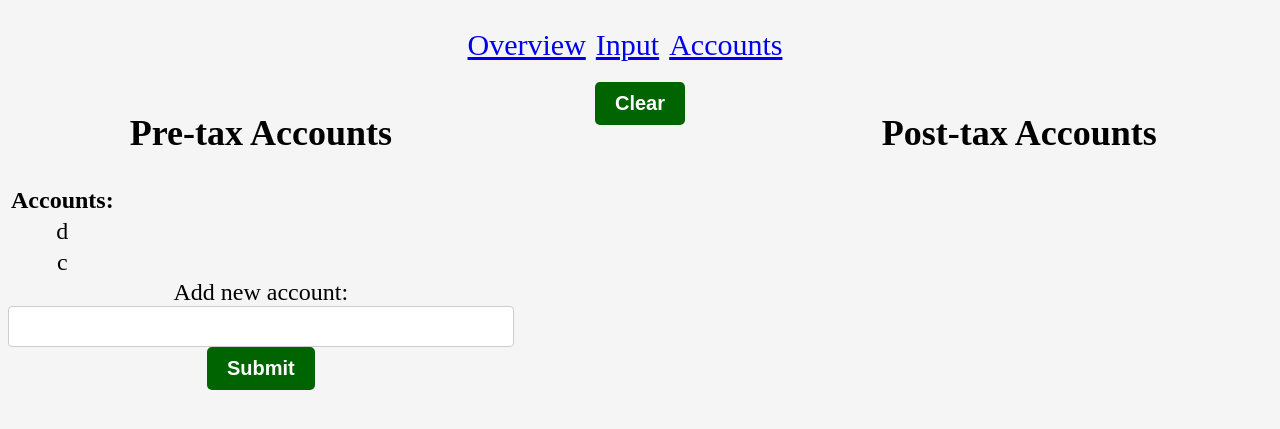
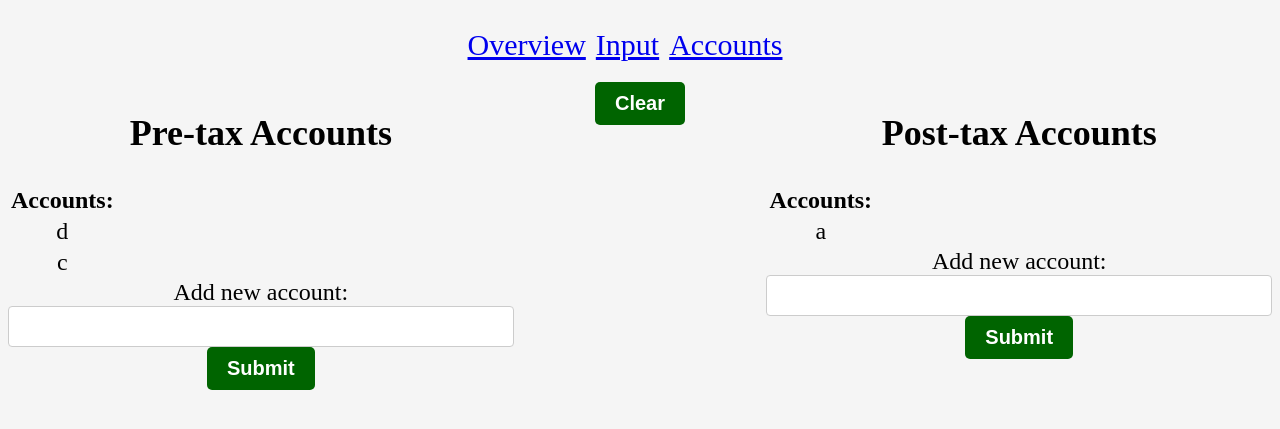
Before and after one commit to shu-fang/shu-fang.github.io, a Flask app: page /accounts in a window 1280 px wide. Shown: the top 429 px of the page. Run offline with Flask 2, Linux system fonts and the light colour scheme; data comes from the database, SQL or seed files in the repository; both versions use the stored data as it was after the commit.

Commit message:
input box for adding post tax accounts

```diff
--- a/app/app.py
+++ b/app/app.py
@@ -20,18 +20,19 @@ def index():
     return render_template('index.html', account_balances=accounts_data, total_balance=total_balance)
 
 @app.route('/get_pretax_accounts')
-def get_pretax_accounts():
+def get_pretax_accounts(tax_status):
     conn = db_connection('accounts')
     cursor = conn.cursor()
-    cursor.execute("SELECT name FROM accounts WHERE tax_status = 'pre-tax'")
+    cursor.execute("SELECT name FROM accounts WHERE tax_status = '" + tax_status + "'")
     accounts = cursor.fetchall()
     conn.close()
     return accounts
 
 @app.route('/accounts')
 def accounts():
-    pretax_accounts = get_pretax_accounts()
-    return render_template('accounts.html', pretax_accounts=pretax_accounts)
+    pretax_accounts = get_pretax_accounts('pre-tax')
+    posttax_accounts = get_pretax_accounts('post-tax')
+    return render_template('accounts.html', pretax_accounts=pretax_accounts, posttax_accounts = posttax_accounts)
 
 @app.route('/input', methods=['GET','POST'])
 def input():
@@ -46,7 +47,7 @@ def input():
     conn.close()
 
     # get pretax accounts
-    pretax_accounts = get_pretax_accounts()
+    pretax_accounts = get_pretax_accounts("pre-tax")
     return render_template('input.html', pretax_accounts=pretax_accounts, entries=entries, cursor=cursor)
 
 @app.route('/submit', methods=['POST'])
@@ -56,7 +57,7 @@ def submit():
     cursor = conn.cursor()
     new_name = request.form['accountName']
     new_type = "placeholder"
-    new_tax_status = "pre-tax"
+    new_tax_status = request.form['tax_status']
     sql = """INSERT INTO accounts (name, type, tax_status)
                 VALUES (?, ?, ?)"""
     cursor = cursor.execute(sql, (new_name, new_type, new_tax_status))
--- a/app/db.py
+++ b/app/db.py
@@ -63,6 +63,7 @@ def add_entry(request):
     values = ', '.join(['?'] * len(accounts))
     sql_query = f"INSERT INTO entries ({columns}, date) VALUES ({values}, ?)"
     params = list(accounts.values()) + [date.today()]
+    print(list(accounts.values()))
     # Execute the SQL query and commit the changes to the database
     cursor.execute(sql_query, params)
     conn.commit()
@@ -85,5 +86,6 @@ def update_account_balance(request):
 
     cursor.execute("SELECT name, balances FROM accounts")
     conn.close()
+
 make_entries_table()
 make_accounts_table()
--- a/app/static/js/script.js
+++ b/app/static/js/script.js
@@ -1,5 +1,5 @@
 
-function displayAccount(event) {
+function displayAccount(event, tableid) {
     event.preventDefault();
 
     // update table whenever new account is added
@@ -16,7 +16,7 @@ function displayAccount(event) {
         return response.json();
     })
     .then(data => {
-        var table = document.querySelector('#pretax-accounts');
+        var table = document.querySelector(`#${tableid}`);
         var row = table.insertRow(-1);
         var cell = row.insertCell(0);
         cell.textContent = data.name;
--- a/app/templates/accounts.html
+++ b/app/templates/accounts.html
@@ -29,15 +29,34 @@
                     {% endfor %}
                 </table>
                 <div class="userInput">
-                    <form method="POST" action="{{ url_for('submit')}}" id="accountForm" onsubmit="return displayAccount(event)">
+                    <form method="POST" action="{{ url_for('submit')}}" id="accountForm" onsubmit="return displayAccount(event, 'pretax-accounts')">
                         <label for="accountName">Add new account:</label>
                         <input type="text" id="accountName" name="accountName">
+                        <input type="hidden" name="tax_status" value="pre-tax">
                         <button id="addPretax"> Submit </button>
                     </form>
                 </div>
             </div>
             <div class="posttax-element">
                 <h2 id="posttax">Post-tax Accounts</h2>
+                <table id="posttax-accounts">
+                    <tr>
+                        <th>Accounts:</th>
+                    </tr>
+                    {% for account in posttax_accounts %}
+                    <tr>
+                        <td>{{ account[0] }}</td>
+                    </tr>
+                    {% endfor %}
+                </table>
+                <div class="userInput">
+                    <form method="POST" action="{{ url_for('submit')}}" id="accountForm" onsubmit="return displayAccount(event, 'posttax-accounts')">
+                        <label for="accountName">Add new account:</label>
+                        <input type="text" id="accountName" name="accountName">
+                        <input type="hidden" name="tax_status" value="post-tax">
+                        <button id="addPostTax"> Submit </button>
+                    </form>
+                </div>
             </div>
             <form method="POST" action="{{ url_for('clear')}}" onsubmit="return clearDatabase()">
                 <button type="submit">Clear</button>
```
Also changed, not shown: app/accounts.sqlite, app/entries.sqlite.
